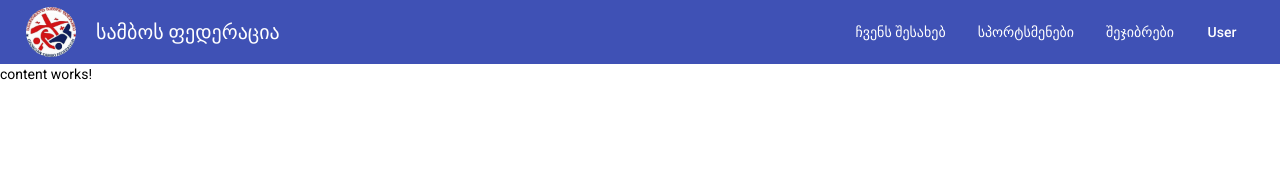
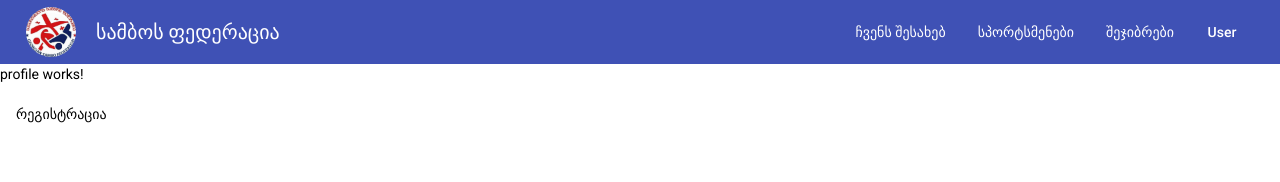
Before and after one commit to tamunaodisharia/sambo-project, an Angular app: page /shell/profile in a window 1280 px wide. Before the commit this address led to /. Shown: the top 182 px of the page. Built offline with nearby package versions, Linux system fonts and the light colour scheme.

Commit message:
feat: add profile component, changed routes

```diff
--- a/src/app/app-routing.module.ts
+++ b/src/app/app-routing.module.ts
@@ -1,7 +1,17 @@
 import { NgModule } from '@angular/core';
 import { RouterModule, Routes } from '@angular/router';
+import { ProfileComponent } from './shell/content/profile/profile.component';
 
-const routes: Routes = [];
+const routes: Routes = [
+  { path: 'shell',
+    children: [
+      {
+        path: 'profile',
+        component: ProfileComponent
+      }
+    ],
+  },
+];
 
 @NgModule({
   imports: [RouterModule.forRoot(routes)],
--- a/src/app/app.module.ts
+++ b/src/app/app.module.ts
@@ -12,8 +12,9 @@ import { MatButtonModule } from '@angular/material/button';
 import { MatMenuModule } from '@angular/material/menu';
 
 import { HttpClientModule } from '@angular/common/http';
+import { ProfileComponent } from './shell/content/profile/profile.component';
 @NgModule({
-  declarations: [AppComponent, ContentComponent, HeaderComponent],
+  declarations: [AppComponent, ContentComponent, HeaderComponent, ProfileComponent],
   imports: [
     BrowserModule,
     AppRoutingModule,
--- a/src/app/shell/content/content.component.html
+++ b/src/app/shell/content/content.component.html
@@ -1 +1 @@
-<p>content works!</p>
+<router-outlet></router-outlet>
--- /dev/null
+++ b/src/app/shell/content/profile/profile.component.html
@@ -0,0 +1,3 @@
+<p>profile works!</p>
+
+<button mat-button (click)="onReg()">რეგისტრაცია</button>
--- /dev/null
+++ b/src/app/shell/content/profile/profile.component.ts
@@ -0,0 +1,19 @@
+import { Component, OnInit } from '@angular/core';
+
+@Component({
+  selector: 'app-profile',
+  templateUrl: './profile.component.html',
+  styleUrls: ['./profile.component.scss']
+})
+export class ProfileComponent implements OnInit {
+
+  constructor() { }
+
+  ngOnInit(): void {
+  }
+
+  onReg() {
+    console.log('aa')
+  }
+
+}
```
Also changed, not shown: src/app/shell/content/profile/profile.component.scss (added), 1 other file (tests, documents, lock files or other folders).
